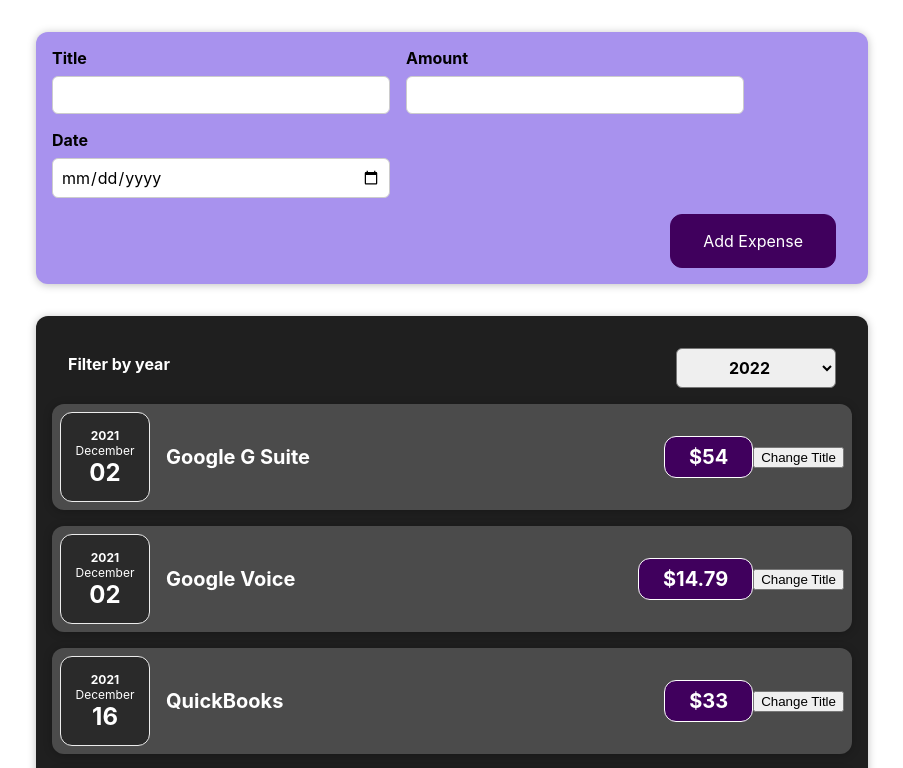
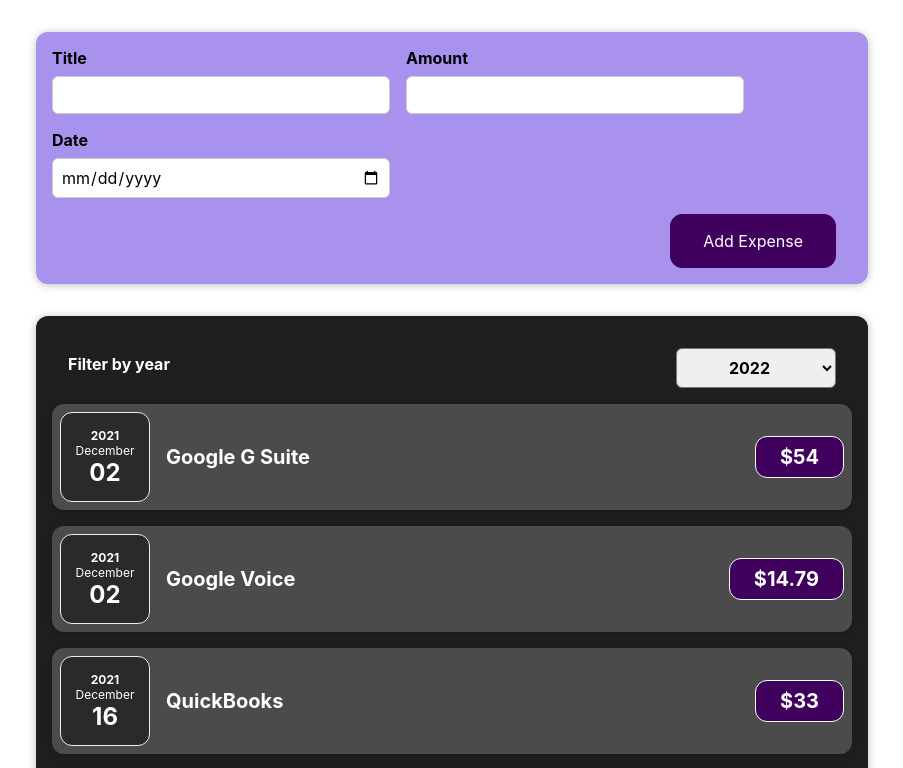
Before and after one commit to keatonjwhitehead/ExpenseTracker, a React (Create React App) app: page / in a window 1280 px wide. Shown: the top 768 px of the page, without its empty margins (188-1091 px from the left). Built offline with nearby package versions, Linux system fonts and the light colour scheme.

Commit message:
Removed button

```diff
--- a/src/components/Expenses/ExpenseItem.js
+++ b/src/components/Expenses/ExpenseItem.js
@@ -1,25 +1,18 @@
 import "./ExpenseItem.css";
-  import React, {useState} from "react";
+  import React from "react";
 import Card from "../UI/Card";
 import ExpenseDate from "./ExpenseDate.js";
 
 function ExpenseItem(props) {
 
-  const [title, setTitle] = useState(props.title);
-
-  const clickHandler = () => {
-    setTitle('Updated!');
-    console.log('Title changed from: ' + title +' to: Updated!');
-  };
 
   return (
     <Card className="expense-item">
       <ExpenseDate date={props.date} />
       <div className="expense-item__description">
-        <h2>{title}</h2>
+        <h2>{props.title}</h2>
         <div className="expense-item__price">${props.amount}</div>
       </div>
-      <button onClick={clickHandler}>Change Title</button>
     </Card>
   );
 }
```
